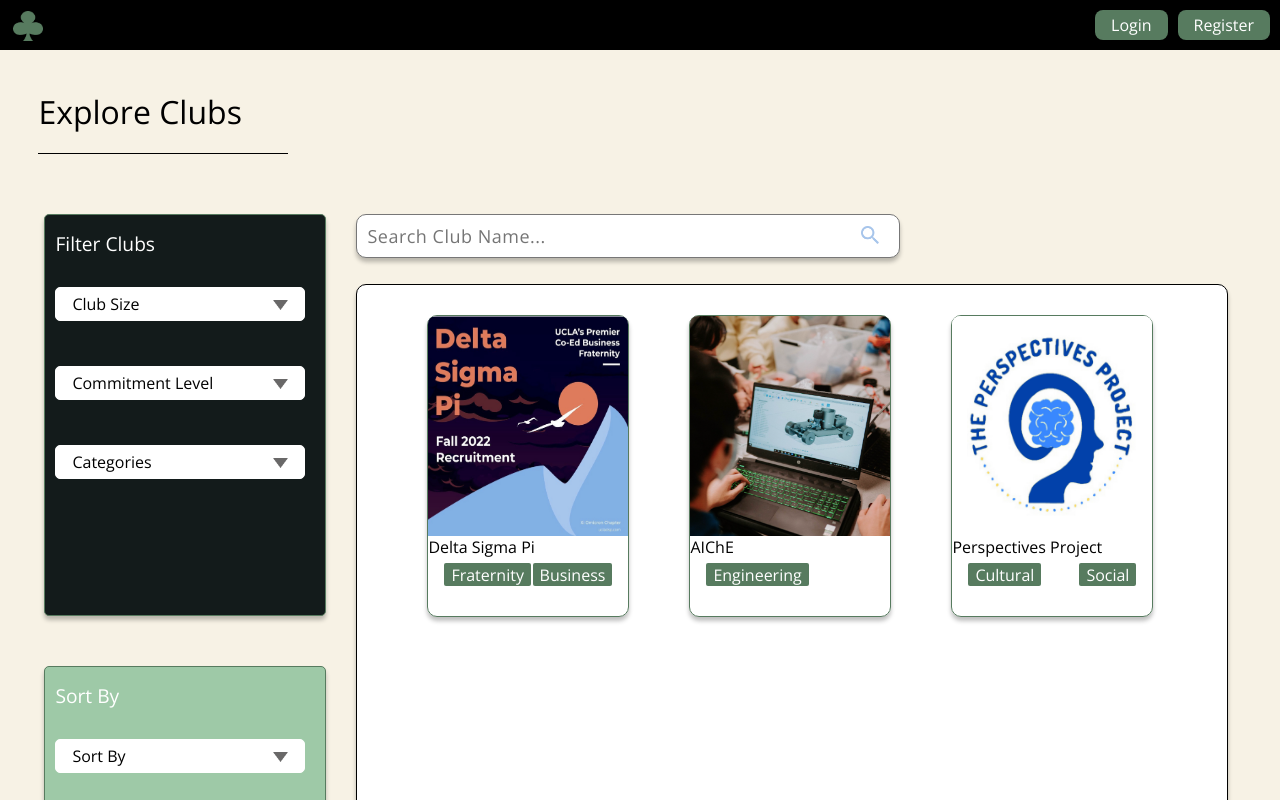
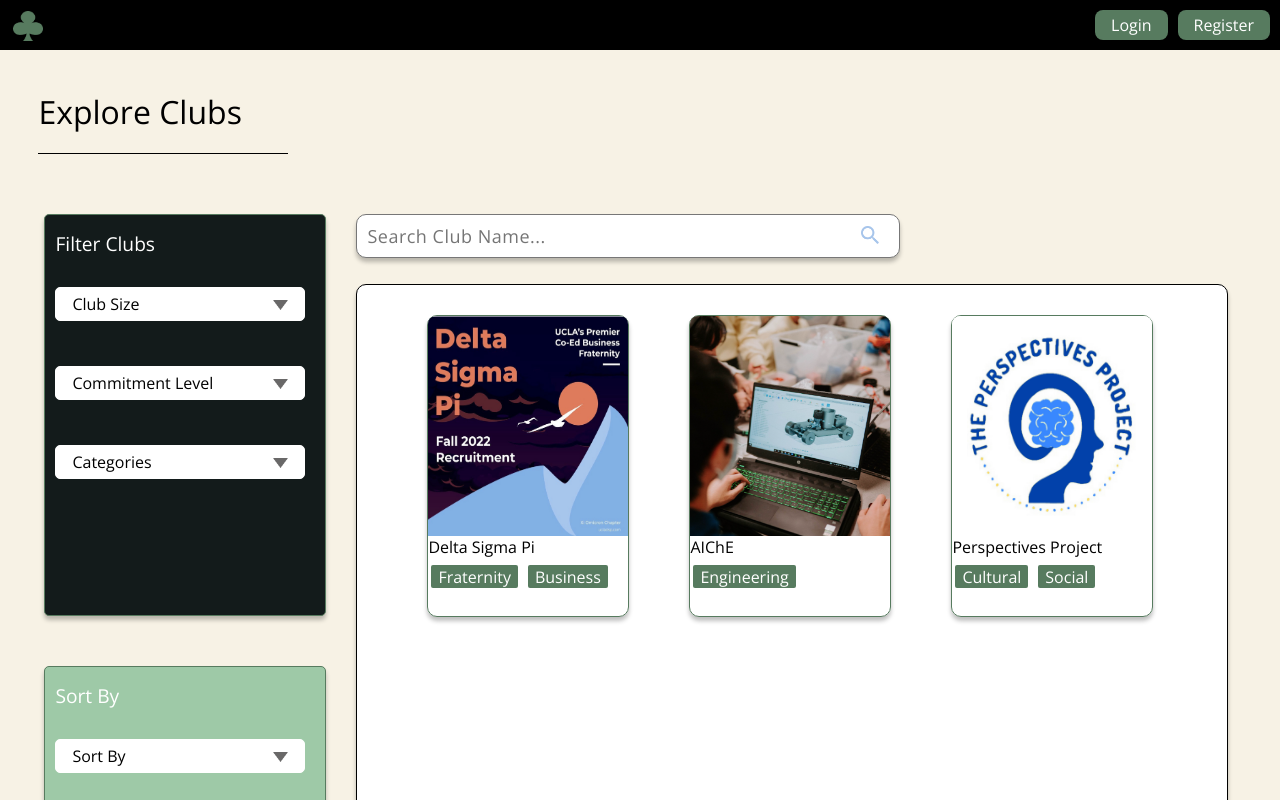
Before and after one commit to mikezhan88/Rate-My-Club, a React (Create React App) app in the folder rate-my-club/: page /allclubs in a window 1280 px wide. Shown: the top 800 px of the page. Built offline with nearby package versions, Linux system fonts and the light colour scheme.

Commit message:
style changes

```diff
--- a/rate-my-club/src/components/AllClubsPage/AllClubsPage.js
+++ b/rate-my-club/src/components/AllClubsPage/AllClubsPage.js
@@ -39,7 +39,7 @@
                        <div className='clubs-display'>
                           <img src={require("../images/dsp.jpg")}className = 'clubs-img'/>
                           <a style = {{color:'black'}}>Delta Sigma Pi</a>
-                          <div className='all-clubs-dropdown-input'>
+                          <div className='clubs-card-tags'>
                             <div className='clubs-tag-item'>Fraternity</div>
                             <div className='clubs-tag-item'>Business</div>
                           </div>
@@ -49,7 +49,7 @@
                       <div className='clubs-display'>
                         <img src={require("../images/aiche.png")} className = 'clubs-img'/>
                         <a style = {{color:'black'}}>AIChE</a>
-                        <div className='all-clubs-dropdown-input'>
+                        <div className='clubs-card-tags'>
                           <div className='clubs-tag-item'>Engineering</div>
                         </div>
                       </div>
@@ -58,7 +58,7 @@
                       <div className='clubs-display'>
                         <img src={require("../images/pp.png")}className = 'clubs-img'/>
                         <a style = {{color:'black'}}>Perspectives Project</a>
-                        <div className='all-clubs-dropdown-input'>
+                        <div className='clubs-card-tags'>
                           <div className='clubs-tag-item'>Cultural</div>
                           <div className='clubs-tag-item'>Social</div>
                         </div>
--- a/rate-my-club/src/index.css
+++ b/rate-my-club/src/index.css
@@ -672,6 +672,9 @@
   border: 1px solid #577B5F;
   box-shadow: 0px 4px 4px rgba(0, 0, 0, 0.25);
   border-radius: 10px;
+
+  /*option 2*/
+  /* background-color: #577B5F; */
 }
 
 .clubs-display:hover {
@@ -681,6 +684,10 @@
 .clubs-tag-item {
   background-color: #577B5F;
   color: white;
+  /*option 2*/
+  /* background-color: white;
+  color: black; */
+
   padding: 4px 7px;
   border-radius: 2px;
   display: flex;
@@ -693,6 +700,24 @@
   height: 220px;
   width: 200px;
   border-radius: 8px 8px 0px 0px;
+}
+
+.clubs-card-tags {
+  display: flex;
+  align-items: left;
+  justify-content: left;
+  column-gap: 10px;
+  border-radius: 8px;
+  font-family: 'Open Sans';
+  font-size: 16px;
+  border: none;
+  color: black;
+  padding-top: 7px;
+  padding-bottom: 5px;
+  padding-left: 3px;
+  height:auto;
+
+
 }
 
 
@@ -731,8 +756,6 @@
   padding-left: 16px;
   padding-right: 16px;
   height:auto;
-
-
 }
 
 .all-clubs-dropdown-menu {
```
